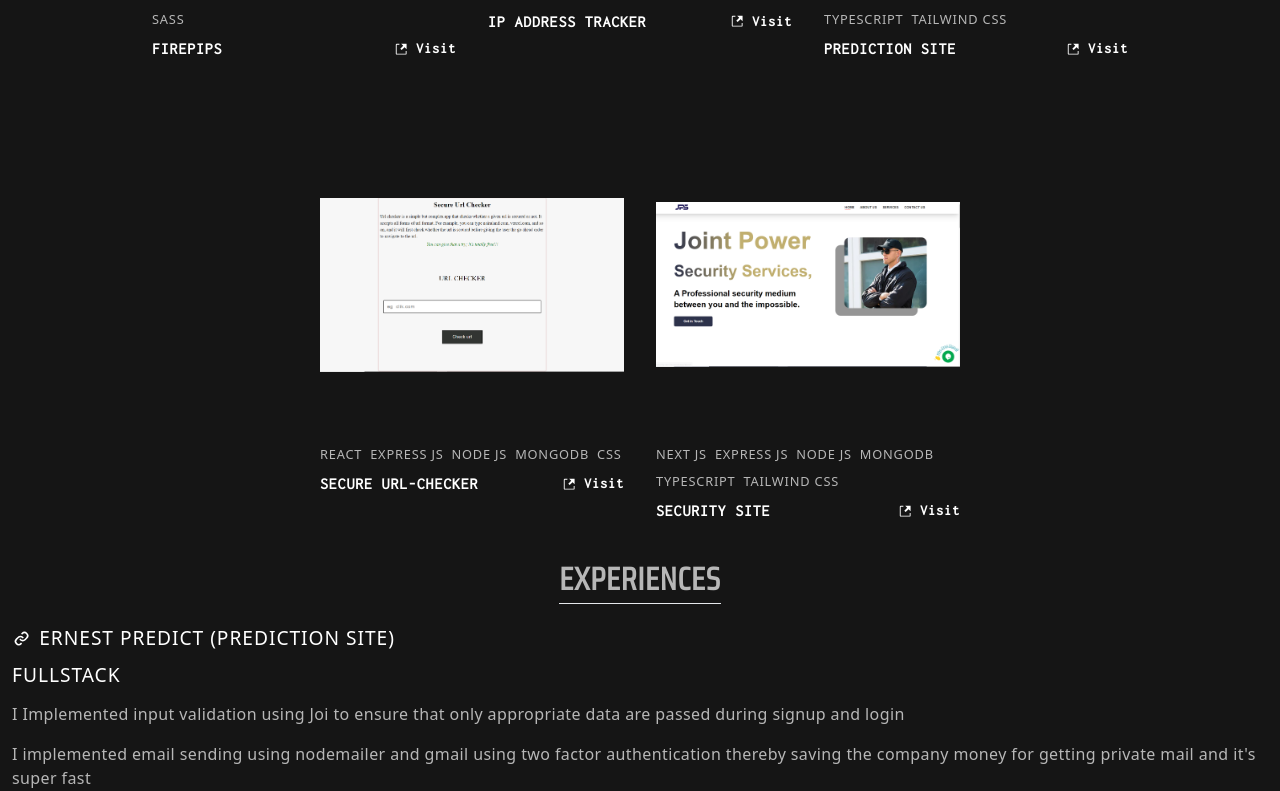
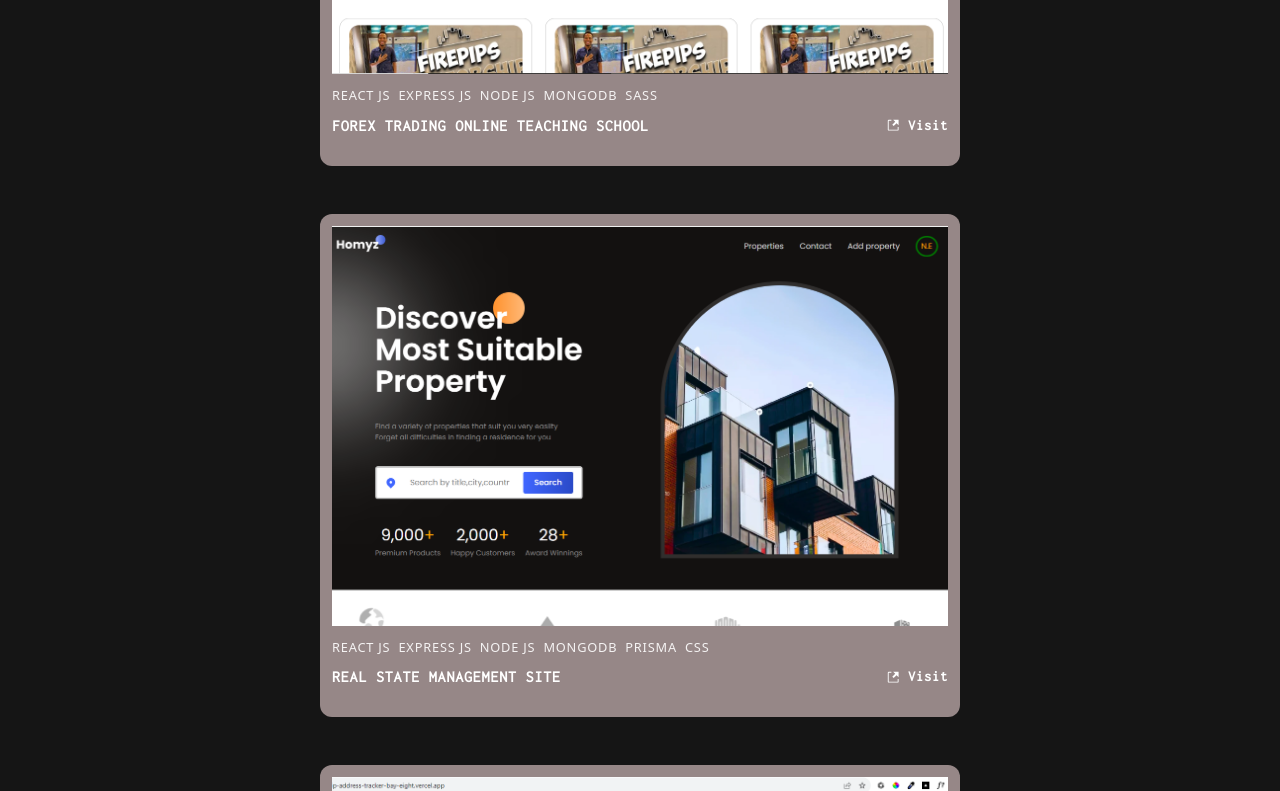
Before and after one commit to amazinng-blib/portfolio, a Next.js app: page / in a window 1280 px wide. Shown: the part 1129-1920 px from the top of the page. Built offline with nearby package versions, Linux system fonts and the light colour scheme.

Commit message:
made some changes and added a project

```diff
--- a/src/components/data/navdata.ts
+++ b/src/components/data/navdata.ts
@@ -97,12 +97,20 @@ export const skillsData: SkillsArray = [
 
 export const projectsData: ProjectArray = [
   {
-    heading: 'Firepips',
+    heading: 'Forex Trading Online Teaching School',
     image: '/image/firepips_shot.PNG',
     link: 'https://firepipsfx.com/',
     frontEndcode: 'https://github.com/samcode-dev/firepips3',
     // backEndcode:'https://github.com/amazinng-blib/Firepips',
     language: ['React Js', 'Express Js', 'Node Js', 'MongoDB', 'SASS'],
+  },
+  {
+    heading: 'Real State Management Site',
+    image: '/image/real_state.PNG',
+    link: 'https://real-state-frontend-iota.vercel.app/',
+    frontEndcode: 'https://github.com/samcode-dev/firepips3',
+    // backEndcode:'https://github.com/amazinng-blib/Firepips',
+    language: ['React Js', 'Express Js', 'Node Js', 'MongoDB', 'Prisma', 'CSS'],
   },
   {
     heading: 'IP Address Tracker',
@@ -160,13 +168,19 @@ export const experince: Array<ExperienceInterface> = [
     worked_as: 'FullStack',
     role: [
       {
-        role: 'I Implemented input validation using Joi to ensure that only appropriate data are passed during signup and login',
+        role: '	Planned and estimated project features, designed and implemented route optimization algorithm.',
       },
       {
-        role: `I implemented email sending using nodemailer and gmail using two factor authentication thereby saving the company money for getting private mail and it's super fast`,
+        role: `	Designed and developed "Ernest Predict," a full-stack prediction site, providing users with daily game predictions and results.`,
       },
       {
-        role: 'I implemented a route for performing CRUD operations on predictions by the admin',
+        role: '	I implemented CORS configuration to avoid security pitfalls',
+      },
+      {
+        role: '	Implemented a paginated interface for efficient navigation through daily games and results',
+      },
+      {
+        role: '	•	Ensured data security and privacy by implementing robust user authentication mechanisms',
       },
     ],
   },
@@ -176,28 +190,31 @@ export const experince: Array<ExperienceInterface> = [
     worked_as: 'Backend',
     role: [
       {
-        role: 'I Implemented input validation  to ensure that only appropriate data are passed during signup and login',
+        role: '	Spearheaded the development of the full backend for a forex teaching school, enabling seamless content management and secure user interactions',
       },
       {
-        role: `I implemented email sending using nodemailer and gmail using two factor authentication thereby saving the company money for getting private mail and it's super fast`,
+        role: `	Implemented a video uploading system, allowing administrators to upload teaching materials effortlessly`,
       },
       {
-        role: 'I implemented  a  route for creating Courses where Youtube videos can be uploaded and the returned response returns the duration of every added video',
+        role: '	Designed and integrated an assignment management system, facilitating easy assignment creation, distribution, and access',
       },
       {
-        role: 'I implemented  a  route for adding sections to created courses. Every sections can have as many videos as possible',
+        role: '	Developed a blog posting feature, providing a platform for administrators to share valuable insights with users',
       },
       {
-        role: 'I Implemented  a  route for handling payment during subscription using Paystack Api',
+        role: '	Implemented a payment details module, allowing administrators to track financial transactions related to courses',
       },
       {
-        role: 'I Implemented  a  route that keeps track of video progress',
+        role: ' Created API endpoints for assigning user plans upon successful payment verification',
       },
       {
-        role: 'I Implemented  a  route for submitting Assignment',
+        role: '	Integrated the Paystack webhook API to ensure secure and reliable payment verification processes',
       },
       {
-        role: 'I Implemented  a  route for grading Assignment',
+        role: '	I handle email sending using nodemailer and gmail',
+      },
+      {
+        role: '	Implemented comment API in the blog post',
       },
     ],
   },
@@ -207,63 +224,40 @@ export const experince: Array<ExperienceInterface> = [
     worked_as: 'FullStack',
     role: [
       {
-        role: 'I Implemented input validation using Joi to ensure that only appropriate data are passed when typing url link to check',
+        role: '	Conceptualized and developed a secure URL checker application using Node.js and Express.js',
       },
 
       {
-        role: 'I implemented a route that confirms whether URL link is Secured or Not',
+        role: '	Implemented secure coding practices to validate and check the security status of URLs',
+      },
+      {
+        role: '		Designed and implemented RESTful APIs for seamless integration with other systems',
+      },
+      {
+        role: '		Deployed the application on Render and Vercel for optimal accessibility',
       },
     ],
   },
-  {
-    company: `Domino's`,
-    language: ' Node JS Express MongoDB',
-    worked_as: 'FullStack',
-    role: [
-      {
-        role: 'Developed route optimization service for distribution logistics that automates route planning and achieves 20% of fuel savings.',
-      },
-      {
-        role: ` Planned and estimated project features, designed and implemented route
-        optimization algorithm, fast and memory-effective geographical data manipulation, frontend, Restful
-        API.
-        `,
-      },
-      {
-        role: 'Developed business rule engine. Introduced and enforced common code conventions and best practices.',
-      },
-    ],
-  },
-  {
-    company: 'Loyster',
-    language: ' React JS,  CSS, Redux (legacy Redux for state management)',
-    worked_as: 'FrontEnd',
-    role: [
-      {
-        role: 'I Implemented Signup and login with Google Functionality',
-      },
-      {
-        role: `I Observed best practices and replicated the UI design accurate`,
-      },
-      {
-        role: 'I prevented unneccessary  re-render by using appropriate React hooks at appropriate time',
-      },
-    ],
-  },
+
   {
     company: 'IP Address Tracker -- Personal Project',
     language: ' React JS,  Tailwind CSS and external API',
     worked_as: 'FrontEnd',
     role: [
       {
-        role: 'I ensured screen responsiveness by handling different screen sizes',
+        role: '	Utilized an existing Geolocation API to fetch coordinates based on user IP addresses',
       },
       {
-        role: `I Observed best practices during the project by preventing unneccessary re-render when a component gets mounted`,
+        role: `	Designed and implemented a responsive and visually appealing React frontend to display user locations on a map`,
       },
       {
-        role: `I implemented Ip Address search based on the didgits user inputs in the input field by making an API call to
-        the external API, getting their Coordinates in map and automatically navigating them in the map with the coords fecthed `,
+        role: `	Ensured an intuitive user experience through thoughtful UI/UX design principles `,
+      },
+      {
+        role: ` Implemented best practices to optimize performance and prevent unnecessary re-renders`,
+      },
+      {
+        role: `	Deployed the application on vercel to ensure accessibility`,
       },
     ],
   },
--- a/src/components/hero/DownloadCv.tsx
+++ b/src/components/hero/DownloadCv.tsx
@@ -3,7 +3,7 @@ import React from 'react';
 type Props = {};
 
 const DownloadCv = (props: Props) => {
-  const LINK = 'https://portfolio-2u6f.vercel.app/RESUME-2-NWANKWO-ERNEST.docx';
+  const LINK = 'https://portfolio-2u6f.vercel.app/RESUME-9-NWANKWO-ERNEST.docx';
   const downloadFile = (url: any) => {
     fetch(url, {
       method: 'GET',
--- a/src/components/hero/Projects.tsx
+++ b/src/components/hero/Projects.tsx
@@ -61,25 +61,22 @@ const Projects = (props: Props) => {
               return (
                 <div
                   key={index}
-                  className="w-full md:w-[20rem]  2xl:w-[48%]  my-4 px-2"
+                  className="w-full md:w-[40rem]  2xl:w-[48%]  my-4   bg-[#968787] p-3 rounded-xl  "
                 >
-                  <div className="w-[100%] h-[20rem]">
-                    <img
-                      src={item?.image}
-                      alt={item?.heading}
-                      // width={100}
-                      // height={100}
-                      // layout="responsive"
-                      className=" object-contain w-full h-full "
-                    />
-                  </div>
+                  {/* <div className="w-[100%] "> */}
+                  <img
+                    src={item?.image}
+                    alt={item?.heading}
+                    className=" object-cover  w-full h-[25rem] "
+                  />
+                  {/* </div> */}
 
-                  <div className="flex gap-2 flex-wrap">
+                  <div className="flex gap-2 flex-wrap text-[#f5f3f3]">
                     {item?.language?.map((d, index) => {
                       return (
                         <div
                           key={index}
-                          className=" uppercase text-[#b7b7b7] text-[.8rem]"
+                          className=" uppercase  text-[.8rem] mt-3"
                         >
                           <span>{d}</span>
                         </div>
```
Also changed, not shown: src/components/hero/Experience.tsx (+0 -8 lines), public/image/real_state.PNG (added), 1 other file (tests, documents, lock files or other folders).
